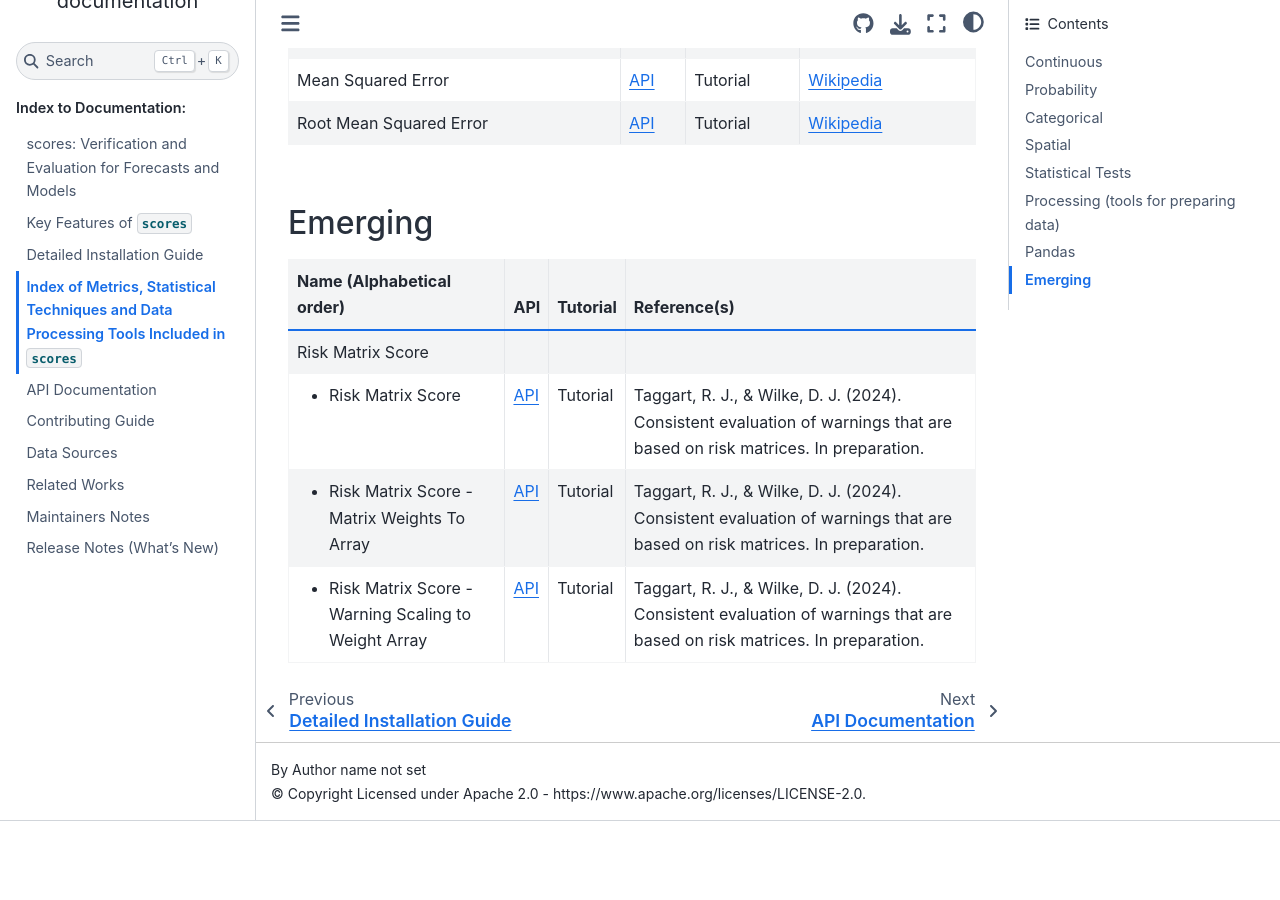
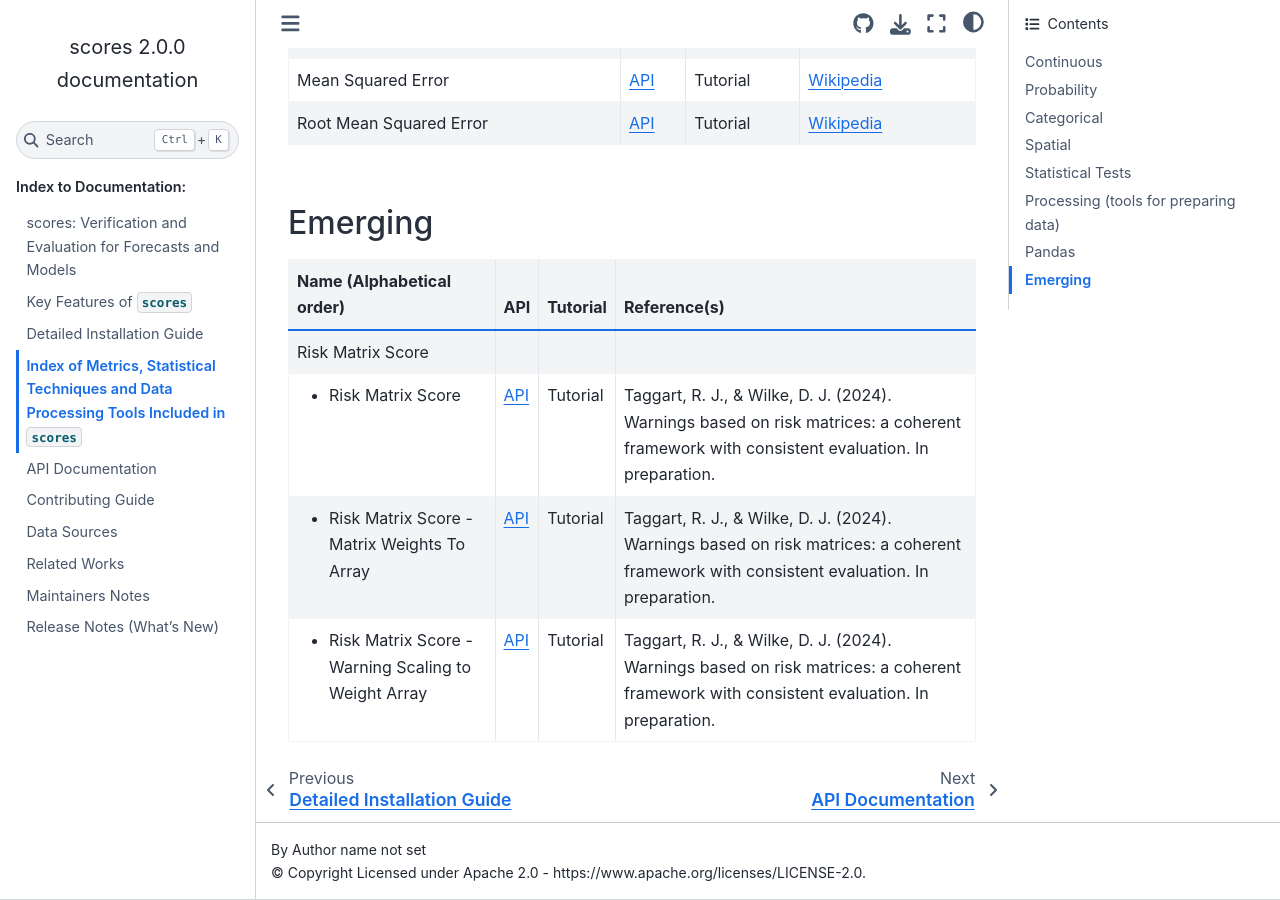
Before and after one commit to nci/scores, a Sphinx documentation site: the page built from docs/included.md, in a window 1280 px wide and 900 px high, scrolled down 10012 px. Built offline with Sphinx 7.4.7 and the Sphinx Book theme 1.1.4, drawn with Linux system fonts in a browser that asks for light colours; pages that are not in the unit, such as notebooks, are missing from menus; before the commit the page ends 10833 px from its top, so only the background shows below that.

Commit message:
update paper name, xarray object in response to SC review

````diff
--- a/docs/included.md
+++ b/docs/included.md
@@ -756,15 +756,15 @@
     - Risk Matrix Score
   - [API](api.md#scores.emerging.risk_matrix_score)
   - [Tutorial](project:./tutorials/Risk_Matrix_Score.md)
-  - Taggart, R. J., & Wilke, D. J. (2024). Consistent evaluation of warnings that are based on risk matrices. In preparation.
+  - Taggart, R. J., & Wilke, D. J. (2024). Warnings based on risk matrices: a coherent framework with consistent evaluation. In preparation.
 * -
     - Risk Matrix Score - Matrix Weights To Array
   - [API](api.md#scores.emerging.matrix_weights_to_array)
   - [Tutorial](project:./tutorials/Risk_Matrix_Score.md)
-  - Taggart, R. J., & Wilke, D. J. (2024). Consistent evaluation of warnings that are based on risk matrices. In preparation.
+  - Taggart, R. J., & Wilke, D. J. (2024). Warnings based on risk matrices: a coherent framework with consistent evaluation. In preparation.
 * -
     - Risk Matrix Score - Warning Scaling to Weight Array
   - [API](api.md#scores.emerging.weights_from_warning_scaling)
   - [Tutorial](project:./tutorials/Risk_Matrix_Score.md)
-  - Taggart, R. J., & Wilke, D. J. (2024). Consistent evaluation of warnings that are based on risk matrices. In preparation.
+  - Taggart, R. J., & Wilke, D. J. (2024). Warnings based on risk matrices: a coherent framework with consistent evaluation. In preparation.
 ```
````
Also changed, not shown: 2 other files.
